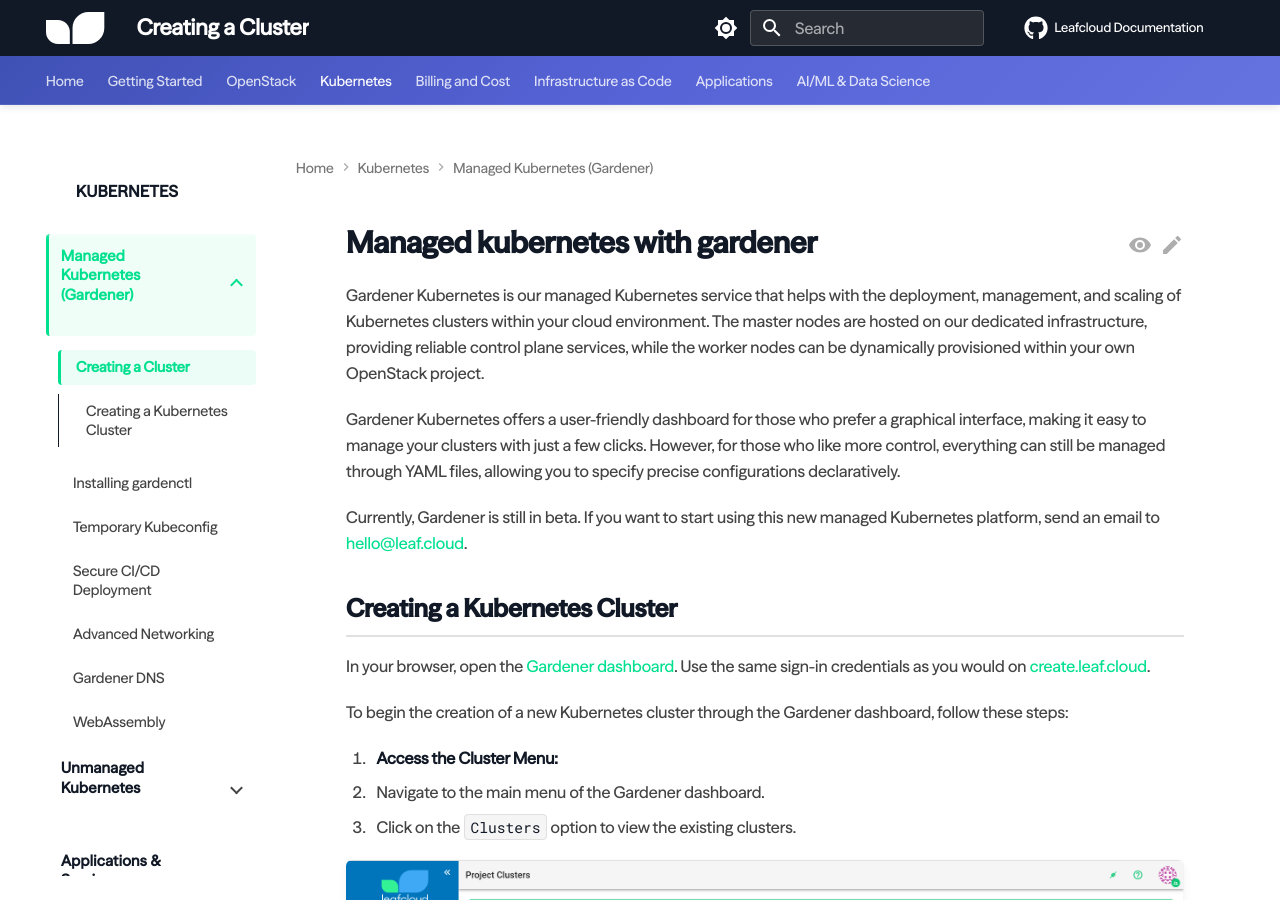
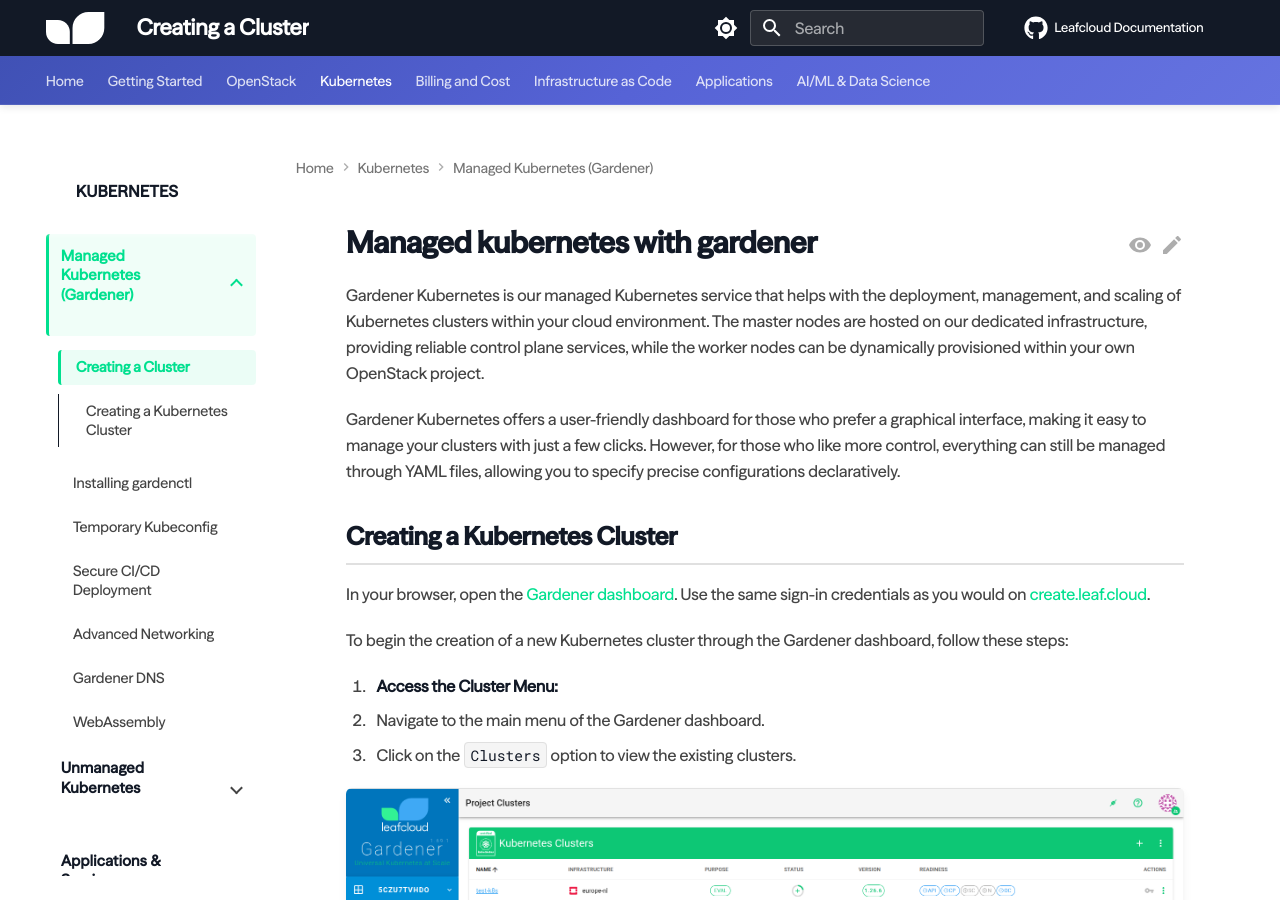
Before and after one commit to leafcloudhq/documentation-rtd, an MkDocs documentation site: the page built from docs/gardener/creating-a-kubernetes-cluster.md, in a window 1280 px wide and 900 px high. Built offline with MkDocs 1.6.1 and Material for MkDocs 9.7.7, drawn with Linux system fonts in a browser that asks for light colours.

Commit message:
remove beta status from managed kubernetes.

```diff
--- a/docs/gardener/creating-a-kubernetes-cluster.md
+++ b/docs/gardener/creating-a-kubernetes-cluster.md
@@ -3,9 +3,6 @@
 Gardener Kubernetes is our managed Kubernetes service that helps with the deployment, management, and scaling of Kubernetes clusters within your cloud environment. The master nodes are hosted on our dedicated infrastructure, providing reliable control plane services, while the worker nodes can be dynamically provisioned within your own OpenStack project.
 
 Gardener Kubernetes offers a user-friendly dashboard for those who prefer a graphical interface, making it easy to manage your clusters with just a few clicks. However, for those who like more control, everything can still be managed through YAML files, allowing you to specify precise configurations declaratively.
-
-Currently, Gardener is still in beta. If you want to start using this new managed Kubernetes platform, send an email to [hello@leaf.cloud](mailto:hello@leaf.cloud).
-
 
 
 ## Creating a Kubernetes Cluster
```
